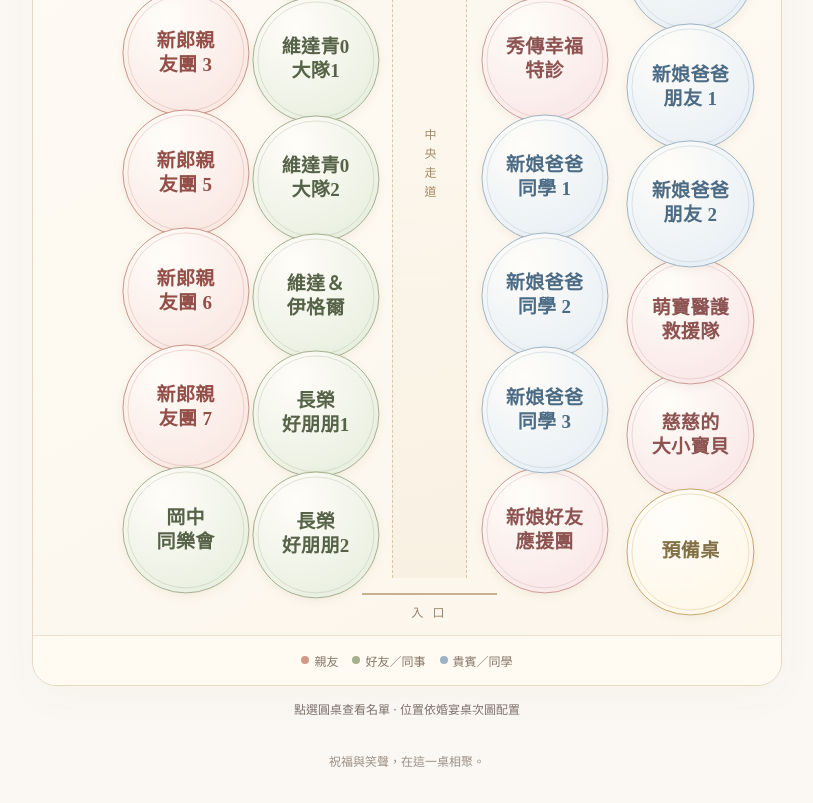
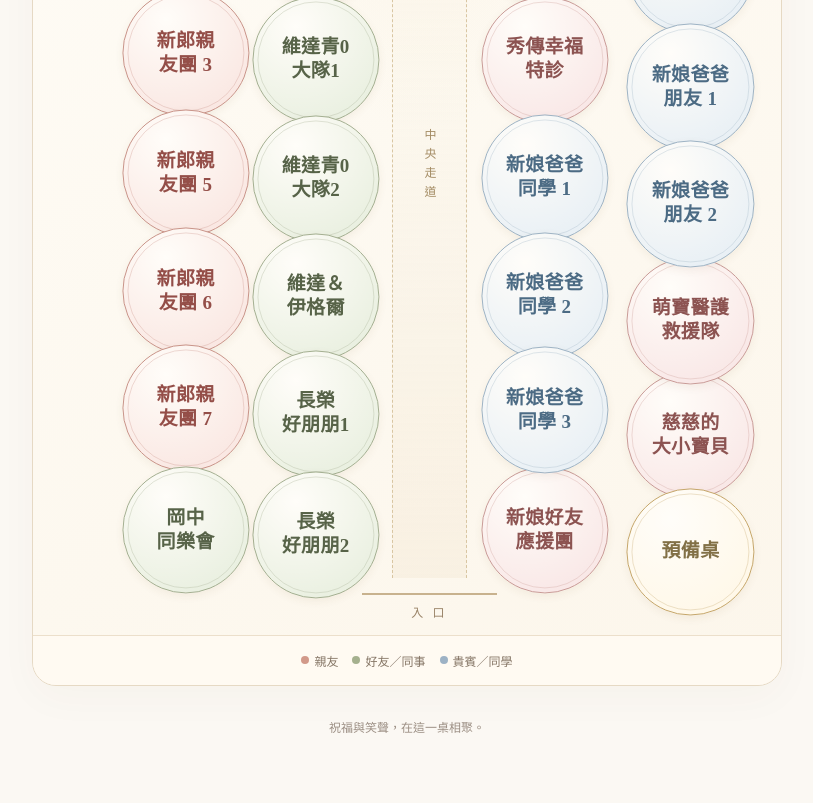
Before and after one commit to bolinc836/wedding-seating-github, a plain HTML site: page index.html in a window 1280 px wide. Shown: the part 1020-1823 px from the top of the page, without its empty margins (233-1046 px from the left). After the commit the page ends 1788 px from the top, so only its background shows below. Drawn offline with Linux system fonts and the light colour scheme.

Commit message:
Remove seating map instruction note

```diff
--- a/index.html
+++ b/index.html
@@ -70,7 +70,7 @@
 同學 2</span></button><button type="button" class="table vip" style="--x:68.4;--y:80.2" data-table="23" aria-label="新娘爸爸同學3，右側內欄 · 從舞台起第6桌" aria-pressed="false"><span class="label">新娘爸爸
 同學 3</span></button><button type="button" class="table vip" style="--x:87.9;--y:20.5" data-table="24" aria-label="貴賓席1，右側外欄 · 從舞台起第1桌" aria-pressed="false"><span class="label">貴賓席1</span></button><button type="button" class="table vip" style="--x:87.9;--y:31" data-table="25" aria-label="貴賓席2，右側外欄 · 從舞台起第2桌" aria-pressed="false"><span class="label">貴賓席2</span></button><button type="button" class="table vip" style="--x:87.9;--y:41.4" data-table="26" aria-label="貴賓席3，右側外欄 · 從舞台起第3桌" aria-pressed="false"><span class="label">貴賓席3</span></button><button type="button" class="table vip" style="--x:87.9;--y:51.7" data-table="27" aria-label="新娘爸爸朋友1，右側外欄 · 從舞台起第4桌" aria-pressed="false"><span class="label">新娘爸爸
 朋友 1</span></button><button type="button" class="table vip" style="--x:87.9;--y:62" data-table="28" aria-label="新娘爸爸朋友2，右側外欄 · 從舞台起第5桌" aria-pressed="false"><span class="label">新娘爸爸
-朋友 2</span></button><button type="button" class="table reserve" style="--x:87.9;--y:92.7" data-table="29" aria-label="預備桌，右側外欄 · 從舞台起第8桌" aria-pressed="false"><span class="label">預備桌</span></button></div><div class="entrance">入 口</div></div><div class="legend"><span><i></i>親友</span><span><i></i>好友／同事</span><span><i></i>貴賓／同學</span></div></div><p class="map-note">點選圓桌查看名單 · 位置依婚宴桌次圖配置</p></section>
+朋友 2</span></button><button type="button" class="table reserve" style="--x:87.9;--y:92.7" data-table="29" aria-label="預備桌，右側外欄 · 從舞台起第8桌" aria-pressed="false"><span class="label">預備桌</span></button></div><div class="entrance">入 口</div></div><div class="legend"><span><i></i>親友</span><span><i></i>好友／同事</span><span><i></i>貴賓／同學</span></div></div></section>
 
 <footer class="foot">祝福與笑聲，在這一桌相聚。</footer></main>
 <div class="selected-bar" id="selection" hidden><div><strong id="selectedName"></strong><small id="selectedLocation"></small></div><div class="bar-actions"><button class="icon-button" id="dismissSelection" aria-label="取消選取">×</button></div></div>
```
